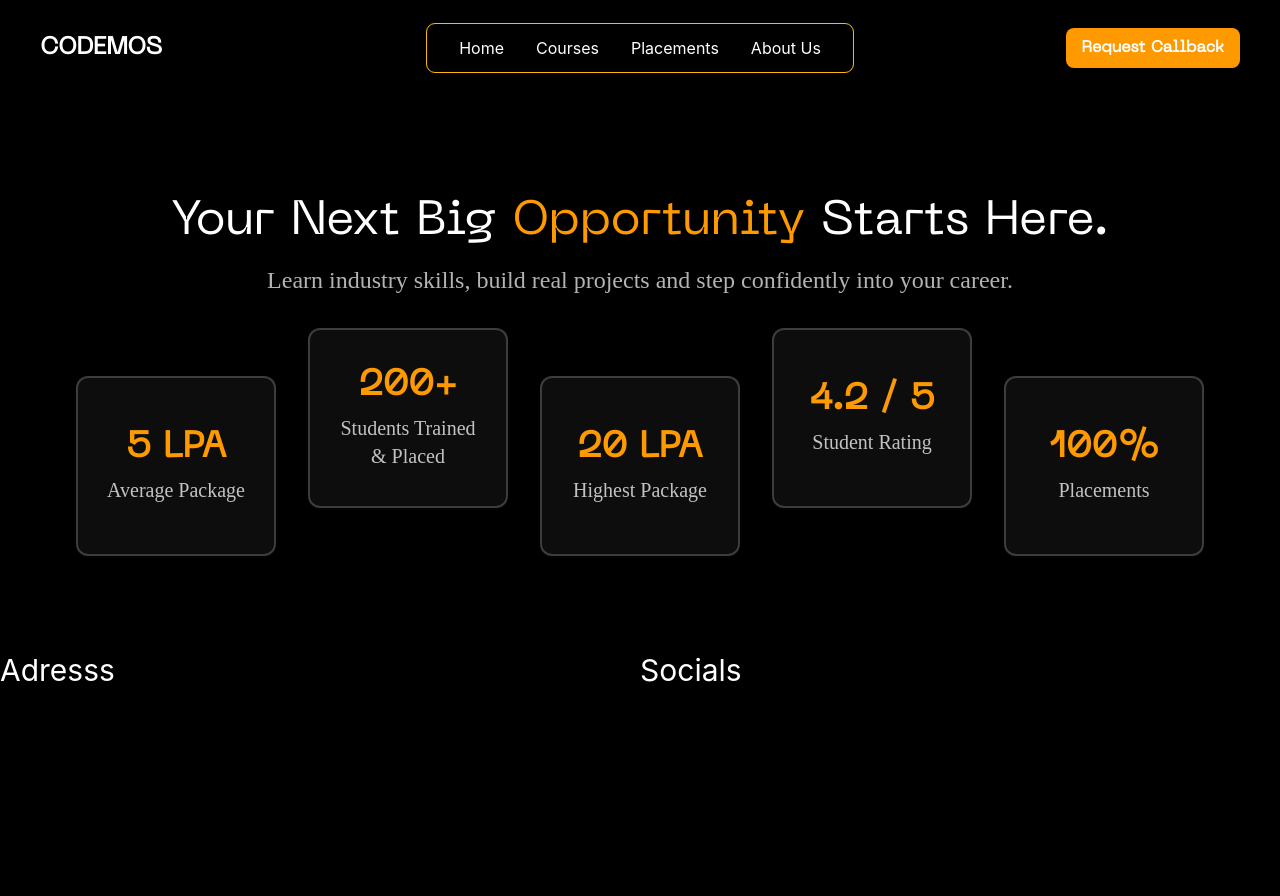
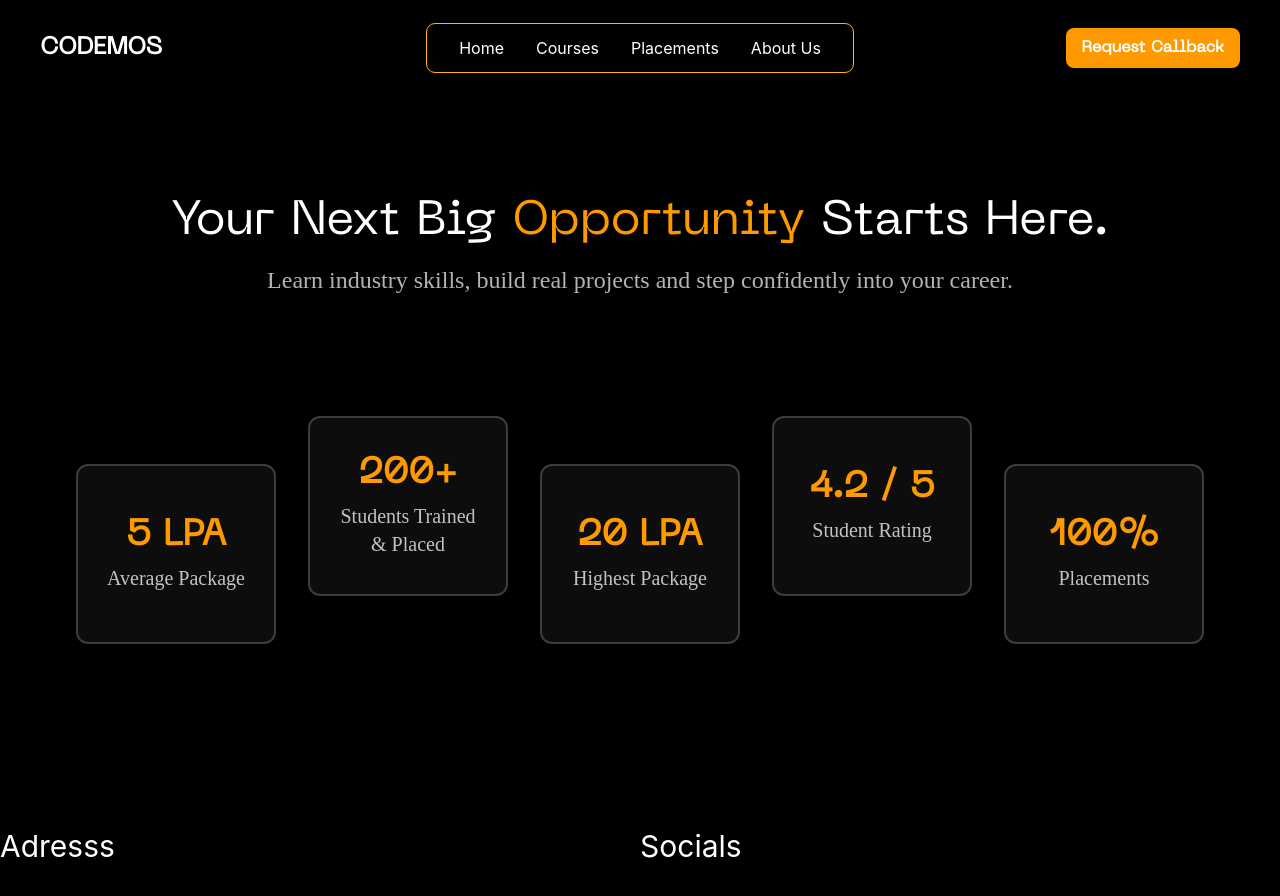
Before and after one commit to Yuvrajsinghko/Codemos, a React (Vite) app: page /placements in a window 1280 px wide. Shown: the top 896 px of the page. Built offline with nearby package versions, Linux system fonts and the light colour scheme.

Commit message:
feat: create initial layout for placements page.

```diff
--- a/src/pages/PlacementsPage.jsx
+++ b/src/pages/PlacementsPage.jsx
@@ -32,7 +32,7 @@ const PlacementPage = () => {
 							bg-white/5 backdrop-blur-lg
 							px-6 py-8 text-center
 							flex flex-col justify-center items-center
-							transition duration-300
+							transition duration-300 my-22
 							hover:-translate-y-2
 							hover:border-amber-500
 							hover:shadow-[5px_5px_25px_rgba(251,191,36,0.2)] shadow-amber-500"
```
